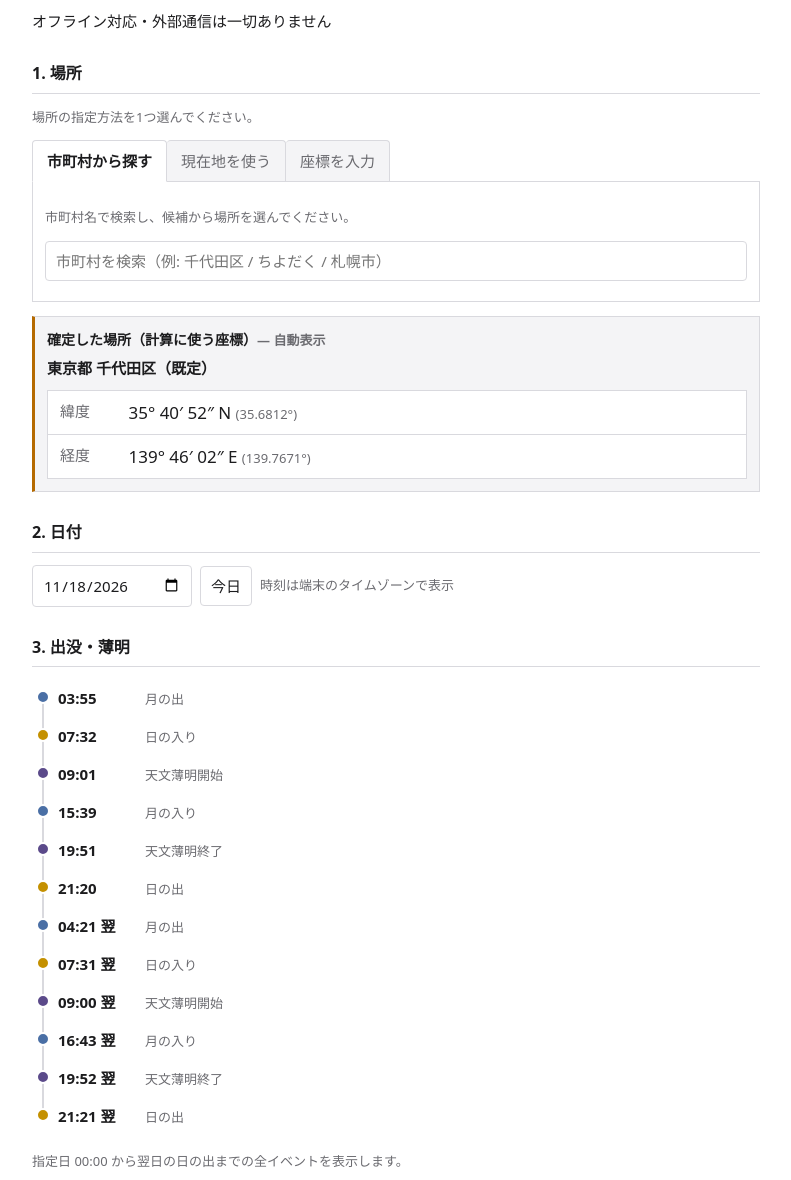
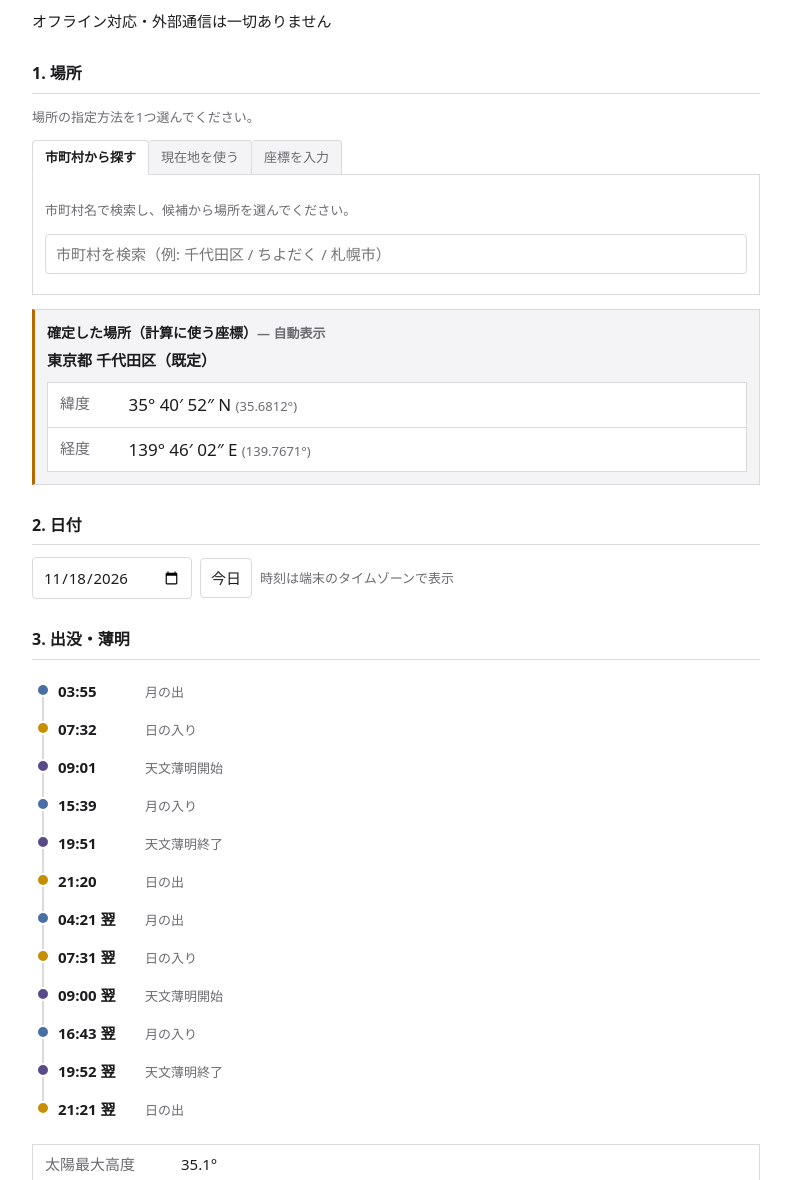
Before and after one commit to denebola213/koyomi-naut, a plain HTML site: page index.html in a window 1280 px wide. Shown: the part 62-1242 px from the top of the page, without its empty margins (244-1035 px from the left). Drawn offline with Linux system fonts and the light colour scheme.

Commit message:
案内文を削除・場所タブを本文並みの文字サイズに（改行防止）
- 指定日 00:00 〜翌日日の出の案内注記を削除
- .place-tabs [role=tab] を 13px + white-space: nowrap に変更し
  「市町村から探す」等の途中改行を防止

```diff
--- a/index.html
+++ b/index.html
@@ -76,7 +76,6 @@
   <section aria-labelledby="h-events">
     <h2 id="h-events">3. 出没・薄明</h2>
     <div id="timeline" class="timeline" aria-label="指定日00:00から翌日日の出までの出没・薄明タイムライン"></div>
-    <p class="note">指定日 00:00 から翌日の日の出までの全イベントを表示します。</p>
     <dl class="event-details">
       <div><dt>太陽最大高度</dt><dd id="evSunMax">—</dd></div>
       <div><dt>昼の長さ</dt><dd id="evDayLength">—</dd></div>
--- a/styles.css
+++ b/styles.css
@@ -36,7 +36,8 @@ label { display: inline-flex; gap: 6px; align-items: center; }
 .place-tabs { display: flex; gap: 0; border-bottom: 1px solid var(--line); margin-top: 8px; }
 .place-tabs [role="tab"] {
   border: 1px solid var(--line); border-bottom: 0; border-radius: 4px 4px 0 0;
-  padding: 8px 14px; background: var(--result-bg); color: var(--dim);
+  padding: 6px 12px; background: var(--result-bg); color: var(--dim);
+  font-size: 13px; white-space: nowrap;
 }
 .place-tabs [role="tab"] + [role="tab"] { border-left: 0; }
 .place-tabs [role="tab"][aria-selected="true"] {
--- a/sw.js
+++ b/sw.js
@@ -1,5 +1,5 @@
 /* Sky PWA service worker: ネットワーク優先・失敗時にキャッシュ (オフライン対応) */
-const CACHE = 'skypwa-v7';
+const CACHE = 'skypwa-v8';
 const ASSETS = [
   './',
   'index.html',
```
